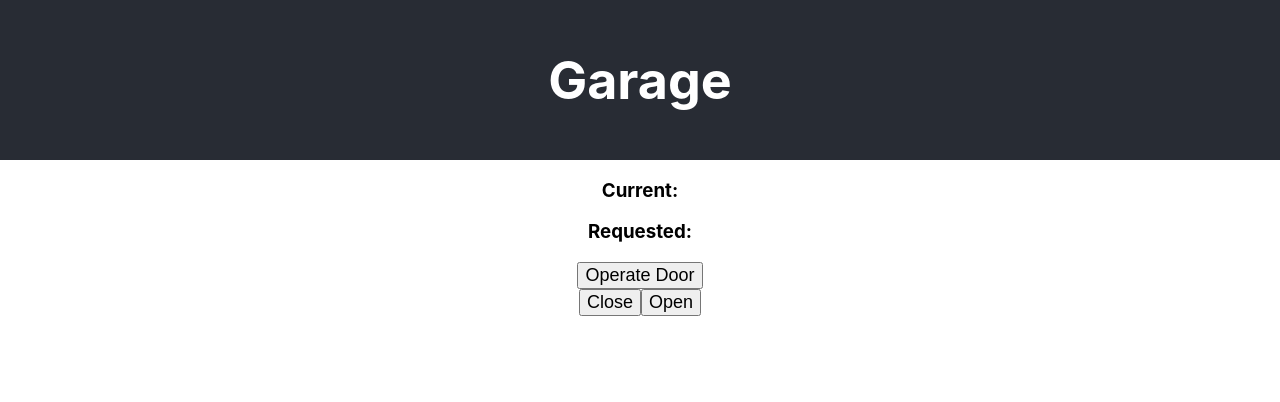
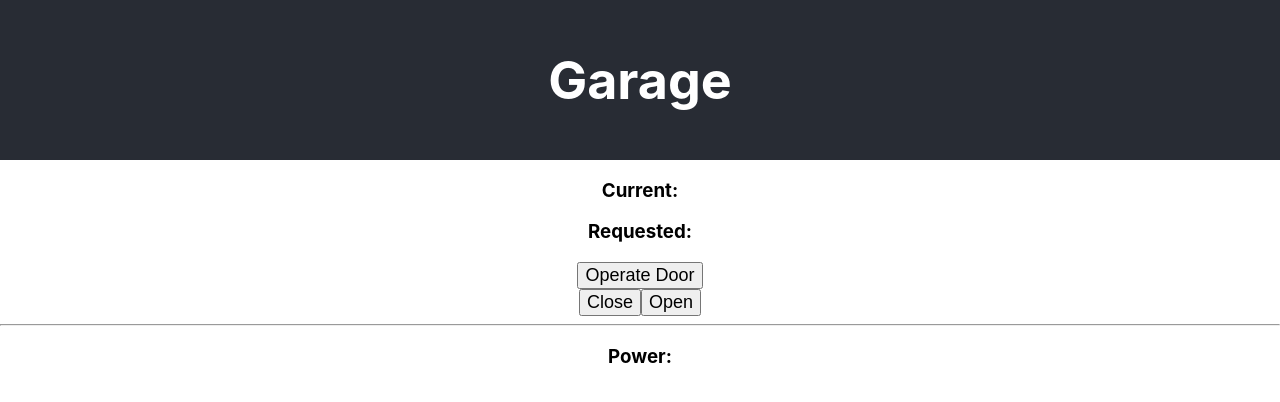
Before and after one commit to aztecrex/garage-web, a React (Create React App) app: page / in a window 1280 px wide. Shown: the top 402 px of the page. Built offline with nearby package versions, Linux system fonts and the light colour scheme; no server answers.

Commit message:
connect to power

```diff
--- a/src/App.js
+++ b/src/App.js
@@ -17,6 +17,10 @@ function App() {
                     <Down />
                     <Up />
                 </div>
+            </div>
+            <hr />
+            <div>
+                <Power/>
             </div>
         </div>
     );
@@ -40,11 +44,11 @@ function State() {
     useEffect(updateStatus, []);
     useInterval(updateStatus, 500);
     return (
-        <React.Fragment>
+        <>
             <h3>Current: {status.position}</h3>
             <h3>Requested: {status.want}</h3>
             {/* <p>Count is {count}</p> */}
-        </React.Fragment>
+        </>
     );
 }
 
@@ -84,6 +88,25 @@ function Down() {
     );
 }
 
+function Power() {
+    const [status, setStatus] = useState({});
+
+    function updateStatus() {
+        fetch('https://bfb3761ljd.execute-api.us-east-1.amazonaws.com/prod/api/switch')
+            .then(r => r.json())
+            .then(r => setStatus(r))
+            .catch(e => console.error(JSON.stringify(e)));
+    }
+
+
+    useEffect(updateStatus, []);
+    useInterval(updateStatus, 500);
+    return (
+        <>
+            <h3>Power: {status.switch}</h3>
+        </>
+    );
+}
 
 function useInterval(callback, delay) {
     const savedCallback = useRef();
@@ -102,4 +125,7 @@ function useInterval(callback, delay) {
     }, [delay]);
 }
 
+
+
+
 export default App;
```
